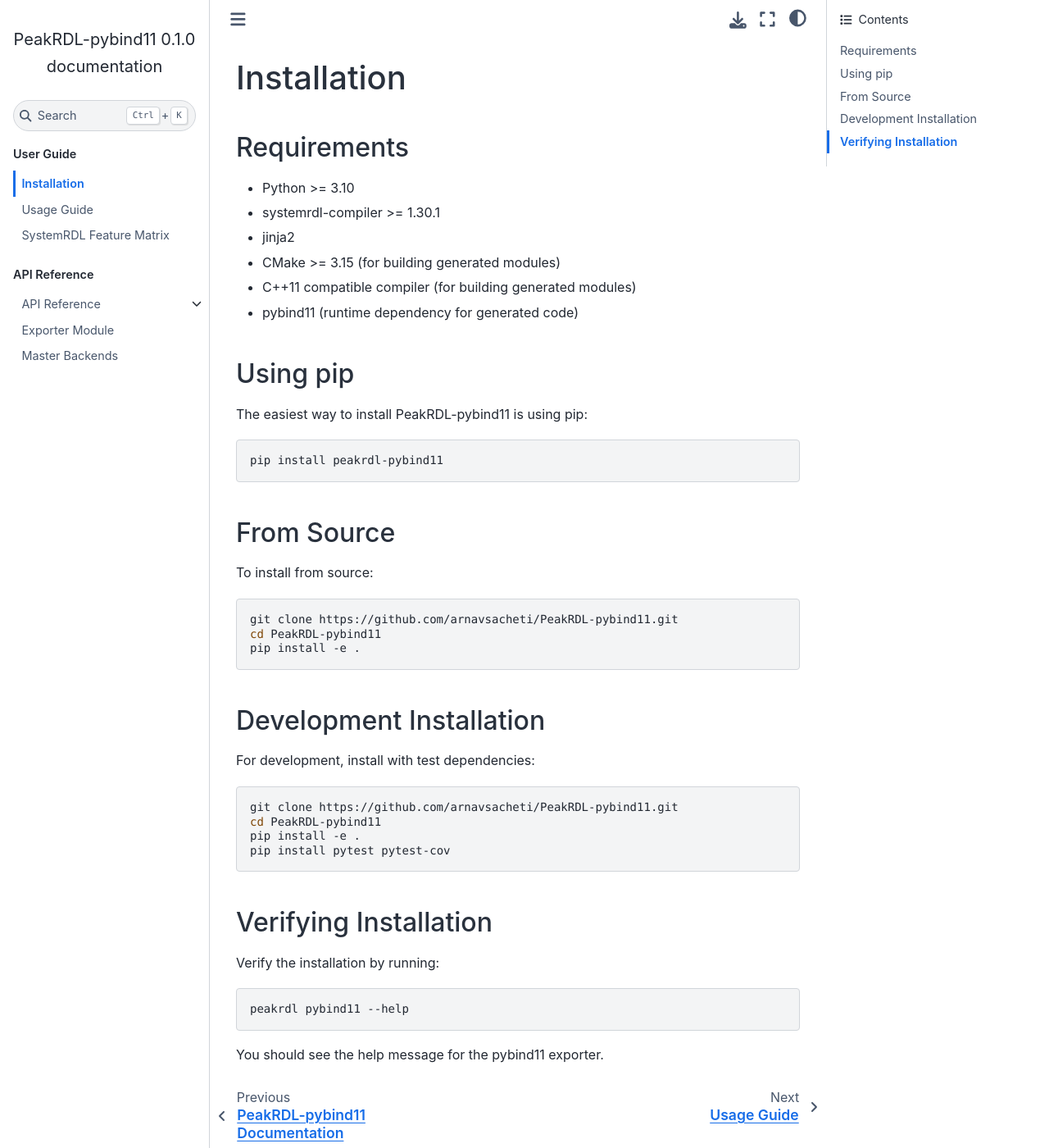
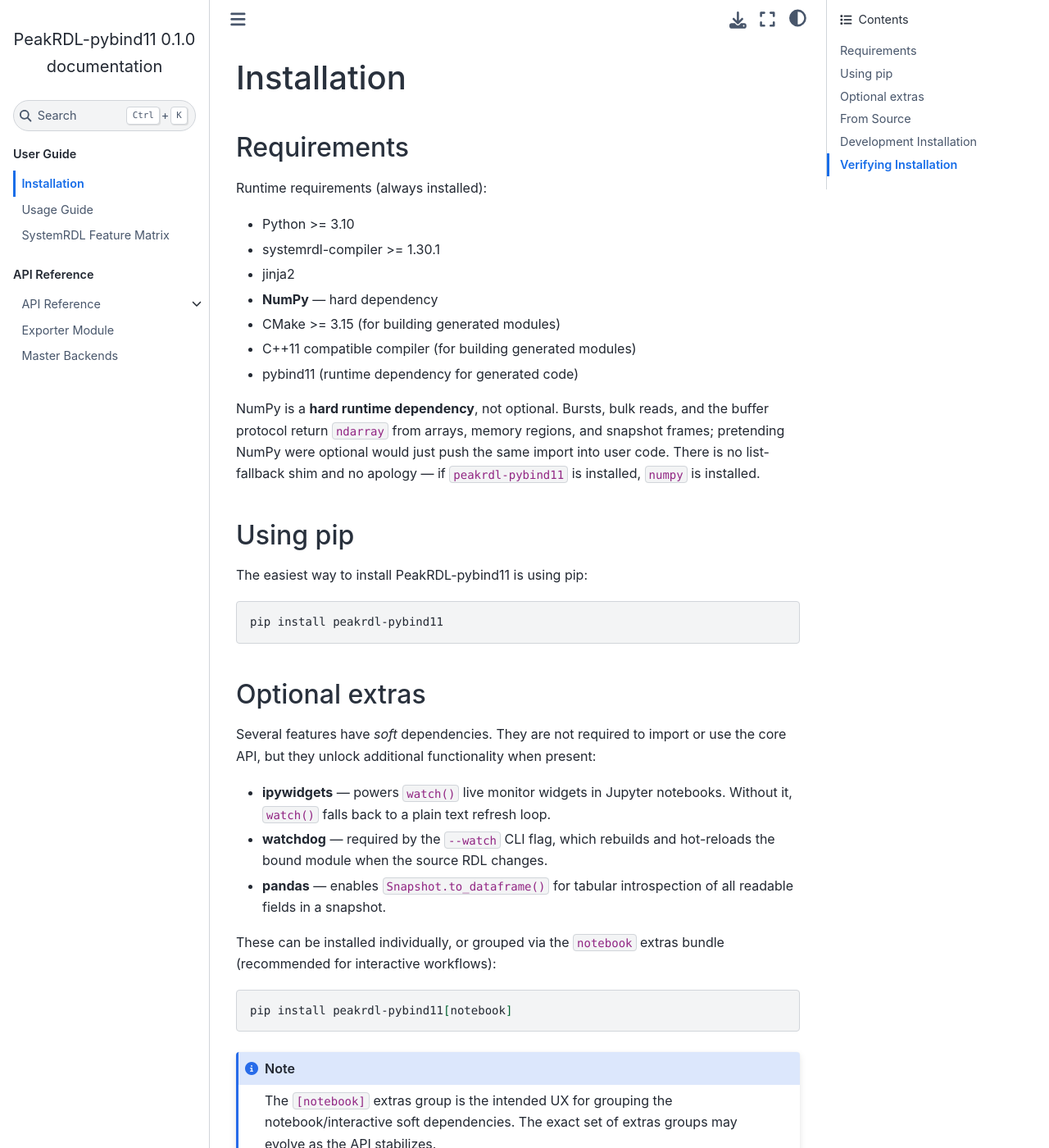
Before and after one commit to arnavsacheti/PeakRDL-pybind11, a Sphinx documentation site: the page built from docs/installation.rst, in a window 1280 px wide and 1400 px high. Shown: the whole window at 82% size. Built offline with Sphinx 7.4.7 and the Sphinx Book theme 1.1.4, drawn with Linux system fonts in a browser that asks for light colours.

Commit message:
docs: NumPy as hard dep, ipywidgets/watchdog/pandas as optional extras
Aligns installation.rst with IDEAL_API_SKETCH.md §22.2 (NumPy hard
runtime dep), §5.5 (ipywidgets for watch()), §21 (watchdog for
--watch), and §16.1 (pandas for Snapshot.to_dataframe()). Adds an
"Optional extras" section that mentions the intended
peakrdl-pybind11[notebook] extras-group UX.

Co-Authored-By: Claude Opus 4.7 (1M context) <noreply@anthropic.com>

```diff
--- a/docs/installation.rst
+++ b/docs/installation.rst
@@ -4,12 +4,21 @@ Installation
 Requirements
 ------------
 
+Runtime requirements (always installed):
+
 - Python >= 3.10
 - systemrdl-compiler >= 1.30.1
 - jinja2
+- **NumPy** — hard dependency
 - CMake >= 3.15 (for building generated modules)
 - C++11 compatible compiler (for building generated modules)
 - pybind11 (runtime dependency for generated code)
+
+NumPy is a **hard runtime dependency**, not optional. Bursts, bulk reads, and
+the buffer protocol return ``ndarray`` from arrays, memory regions, and
+snapshot frames; pretending NumPy were optional would just push the same
+import into user code. There is no list-fallback shim and no apology — if
+``peakrdl-pybind11`` is installed, ``numpy`` is installed.
 
 Using pip
 ---------
@@ -19,6 +28,32 @@ The easiest way to install PeakRDL-pybind11 is using pip:
 .. code-block:: bash
 
    pip install peakrdl-pybind11
+
+Optional extras
+---------------
+
+Several features have *soft* dependencies. They are not required to import or
+use the core API, but they unlock additional functionality when present:
+
+- **ipywidgets** — powers ``watch()`` live monitor widgets in Jupyter
+  notebooks. Without it, ``watch()`` falls back to a plain text refresh loop.
+- **watchdog** — required by the ``--watch`` CLI flag, which rebuilds and
+  hot-reloads the bound module when the source RDL changes.
+- **pandas** — enables ``Snapshot.to_dataframe()`` for tabular introspection
+  of all readable fields in a snapshot.
+
+These can be installed individually, or grouped via the ``notebook`` extras
+bundle (recommended for interactive workflows):
+
+.. code-block:: bash
+
+   pip install peakrdl-pybind11[notebook]
+
+.. note::
+
+   The ``[notebook]`` extras group is the intended UX for grouping the
+   notebook/interactive soft dependencies. The exact set of extras groups
+   may evolve as the API stabilizes.
 
 From Source
 -----------
```
